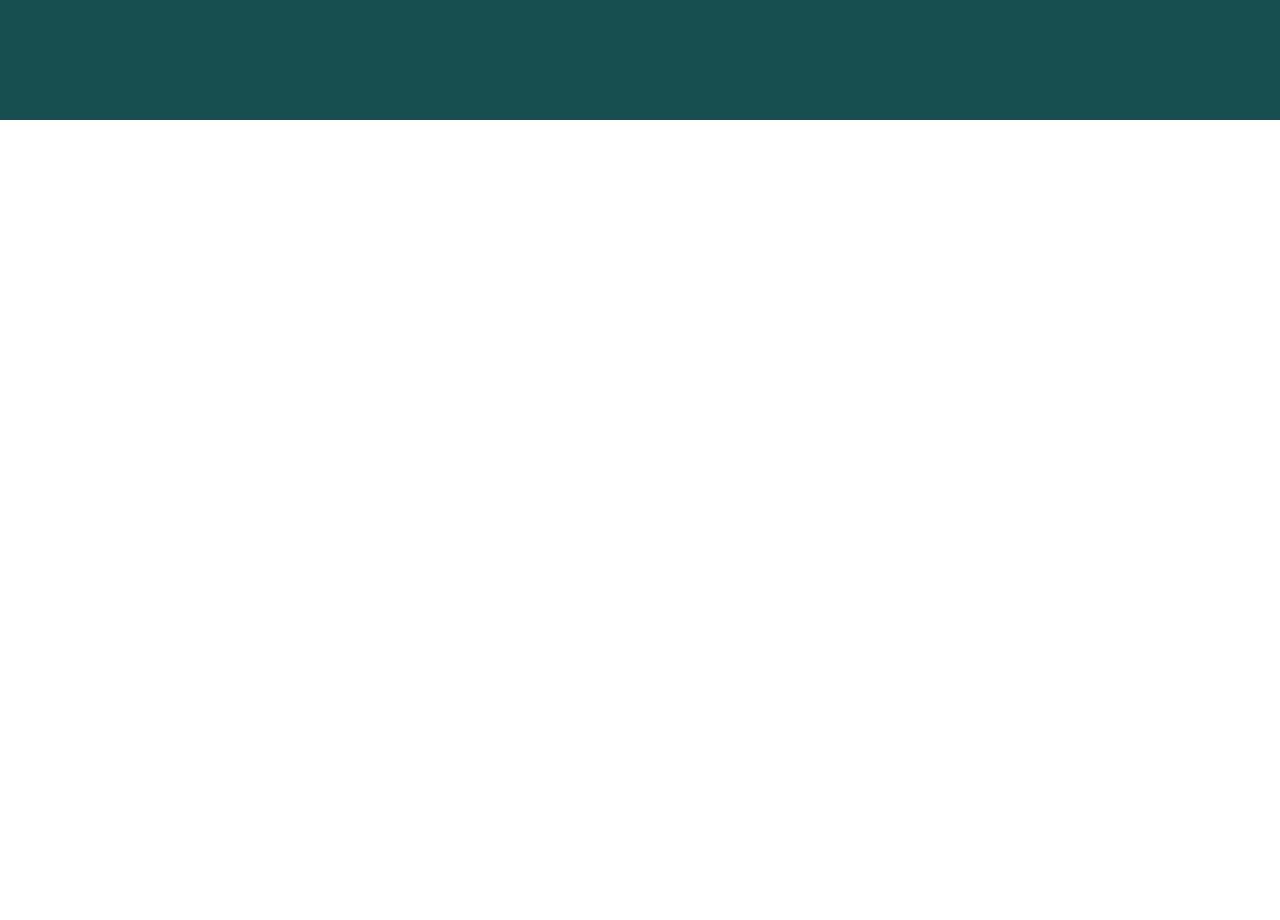
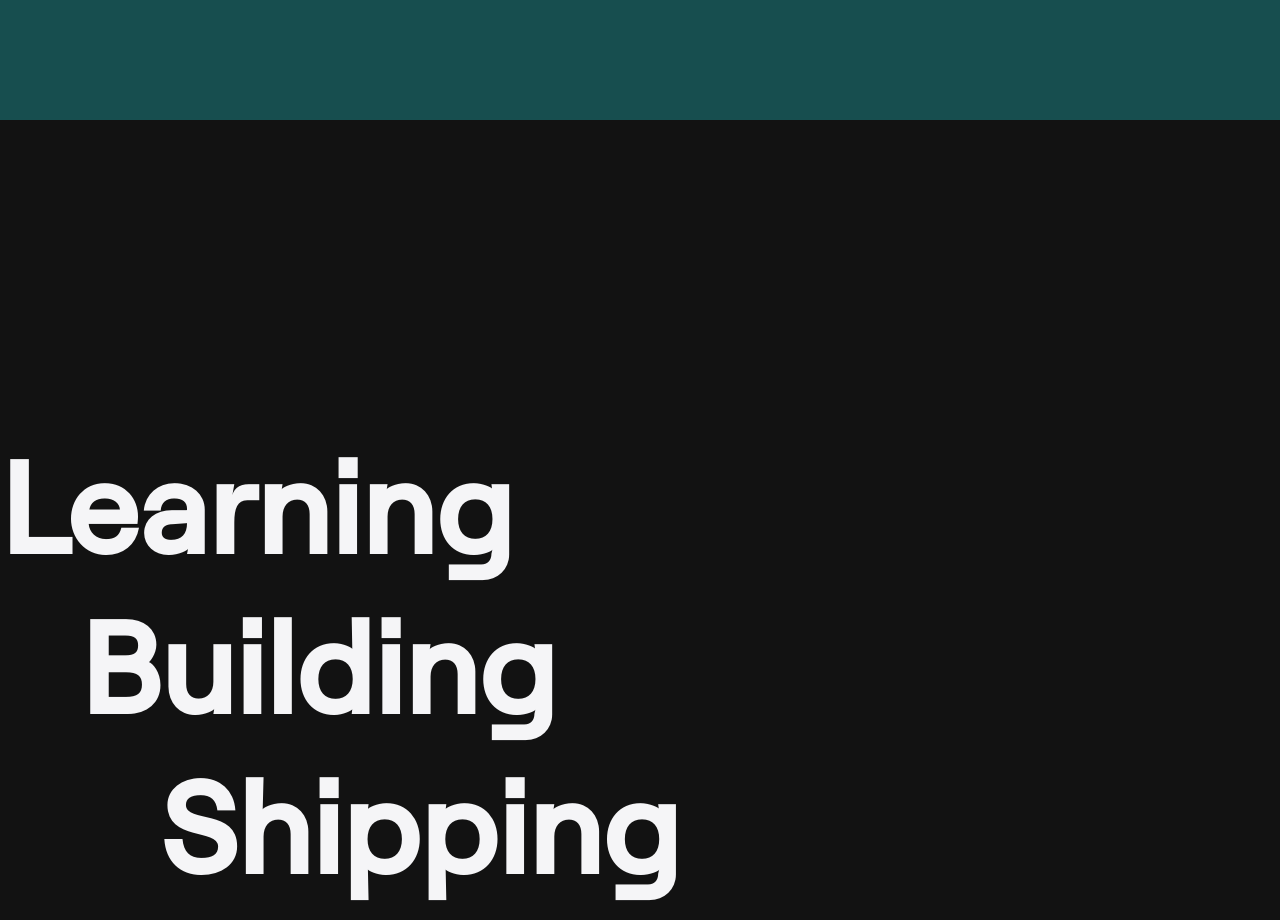
Before and after one commit to Vishvjeet-Rana/Vishvjeet-Dev-Portfolio, a React (Vite) app: page / in a window 1280 px wide. Shown: the part 680-1600 px from the top of the page. Before the commit the page ends 800 px from the top, so only its background shows below. Built offline with nearby package versions, Linux system fonts and the light colour scheme.

Commit message:
about section's left part complete

```diff
--- a/src/App.jsx
+++ b/src/App.jsx
@@ -5,7 +5,7 @@ function App() {
   return (
     <section>
       <Hero />
-      {/* <About /> */}
+      <About />
     </section>
   );
 }
--- a/src/components/About.jsx
+++ b/src/components/About.jsx
@@ -1,204 +1,57 @@
 import React from "react";
-import about1 from "../assets/about1.svg";
-import about2 from "../assets/about2.svg";
-import about3 from "../assets/about3.svg";
 import { useRef } from "react";
 import gsap from "gsap";
 import { useGSAP } from "@gsap/react";
-import TextPressure from "./TextPressure";
 import { ScrollTrigger } from "gsap/all";
+import BlurText from "./BlurText";
 
 gsap.registerPlugin(ScrollTrigger);
 
-const About = ({ className }) => {
-  const imgRef = useRef(null);
-  const leftTextRef = useRef([]);
-  const mainSectionRef = useRef(null);
-
-  leftTextRef.current = [];
-  imgRef.current = [];
-
-  const addToImgRefs = (el) => {
-    if (el && !imgRef.current.includes(el)) {
-      imgRef.current.push(el);
-    }
-  };
-
-  const addToTextRefs = (el) => {
-    if (el && !leftTextRef.current.includes(el)) {
-      leftTextRef.current.push(el);
-    }
-  };
-
-  // animations for left part of about section Img and Text and when the about section comes into viewport
-  useGSAP(() => {
-    const tl = gsap.timeline({
-      scrollTrigger: {
-        trigger: mainSectionRef.current,
-        start: "top center", // Triggers when the section is fully visible
-        end: "bottom center",
-        toggleActions: "play none none reverse", // Plays animation when entering, reverses when leaving
-        once: true, // Ensures animation only plays once
-      },
-    });
-
-    tl.fromTo(
-      imgRef.current,
-      { opacity: 0, scale: 0.8, x: -150 },
-      { opacity: 1, scale: 1, x: 0, duration: 2 },
-      0.2
-    );
-
-    tl.fromTo(
-      leftTextRef.current,
-      { opacity: 0, scale: 0.8, x: 150 },
-      { opacity: 1, scale: 1, x: 0, duration: 2 },
-      0.3
-    );
-  }, []);
-
-  // this section for scrolling effect of whole main section
-  useGSAP(() => {
-    const tl = gsap.timeline({
-      duration: 0.5,
-      scrollTrigger: {
-        trigger: mainSectionRef.current,
-        start: "top top",
-        end: "+=100%",
-        scrub: true,
-        pin: true,
-        anticipatePin: 1,
-      },
-    });
-
-    // Breaking glass effect
-    tl.fromTo(
-      mainSectionRef.current,
-      { clipPath: "polygon(0% 0%, 100% 0%, 100% 100%, 0% 100%)" }, // Full rectangle
-      {
-        clipPath:
-          "polygon(10% 10%, 90% 0%, 100% 50%, 90% 100%, 10% 90%, 0% 50%)", // Broken glass effect
-        filter: "blur(5px)",
-        opacity: 0.6,
-        ease: "power2.inOut",
-      }
-    );
-
-    tl.to(mainSectionRef.current, {
-      scale: 0.9,
-      filter: "blur(8px)",
-      opacity: 0.3,
-      ease: "power2.inOut",
-    });
-  }, []);
-
+const About = () => {
   return (
-    <section
-      ref={mainSectionRef}
-      className={`${className}"h-dvh w-screen overflow-x-hidden bg-graph-paper-lg-about p-5 selection:bg-smoky"`}
-    >
-      <div className="h-full w-full bg-dark-blue rounded-[30px] p-3 flex flex-col items-center justify-around gap-4 xl:flex-row">
-        {/* left part - holding images and texts */}
-        <div className=" h-[95%] w-[95%] flex flex-col items-center justify-around">
-          {/* there are three vertical divs and every devs contains pic and image & text */}
-          {/* div 1 */}
-          <div className="w-full h-[33%] gap-1 flex items-center justify-between">
-            <div
-              ref={addToTextRefs}
-              className="leftText overflow-hidden h-[100%] w-[35%]  flex items-center justify-center"
-            >
-              <p className="font-zentry text-muted-teal text-3xl sm:text-7xl">
-                Learning
-              </p>
-            </div>
-            <div
-              ref={addToImgRefs}
-              className="overflow-hidden h-[100%] w-[35%] "
-            >
-              <img src={about1} alt="about 1 image" />
+    <section className="h-dvh w-screen overflow-x-hidden">
+      <div className=" h-[100%] w-[100%] bg-carbon-mist flex flex-col sm:flex-row items-center justify-center">
+        {/* left part */}
+        <div className="w-[100%] h-[50%] sm:w-[50%] sm:h-[100%] flex flex-col items-center justify-end ">
+          {/* first text */}
+          <div className="w-[100%] h-[20%] flex items-center">
+            <div>
+              <BlurText
+                text="Learning"
+                delay={150}
+                animateBy="words"
+                direction="top"
+                className="text-6xl sm:text-9xl text-alpine-frost font-robert-medium font-extrabold"
+              />
             </div>
           </div>
-          {/* div 2 */}
-          <div className="w-full h-[33%] gap-1 flex items-center justify-between">
-            <div
-              ref={addToTextRefs}
-              className="overflow-hidden h-[100%] w-[35%] "
-            >
-              <img src={about2} alt="about 1 image" />
-            </div>
-            <div
-              ref={addToImgRefs}
-              className="leftText overflow-hidden h-[100%] w-[35%]  flex items-center justify-center"
-            >
-              <p className="font-zentry text-muted-teal text-3xl sm:text-7xl">
-                Building
-              </p>
+          {/* second text */}
+          <div className="w-[100%] h-[20%] flex items-center">
+            <div>
+              <BlurText
+                text="Building"
+                delay={150}
+                animateBy="words"
+                direction="top"
+                className="text-6xl sm:text-9xl text-alpine-frost font-robert-medium font-extrabold ml-10 sm:ml-20"
+              />
             </div>
           </div>
-          {/* div 3 */}
-          <div className="w-full h-[33%] gap-1 flex items-center justify-between">
-            <div
-              ref={addToTextRefs}
-              className="leftText overflow-hidden h-[100%] w-[35%]  flex items-center justify-center"
-            >
-              <p className="font-zentry text-muted-teal text-3xl sm:text-7xl">
-                Shipping
-              </p>
-            </div>
-            <div
-              ref={addToImgRefs}
-              className="overflow-hidden h-[100%] w-[35%] "
-            >
-              <img src={about3} alt="about 1 image" />
+          {/* third text */}
+          <div className="w-[100%] h-[20%] flex items-center mb-2">
+            <div>
+              <BlurText
+                text="Shipping"
+                delay={150}
+                animateBy="words"
+                direction="top"
+                className="text-6xl sm:text-9xl text-alpine-frost font-robert-medium font-extrabold ml-20 sm:ml-40"
+              />
             </div>
           </div>
         </div>
-
-        {/* right part - where about me's all text goes */}
-        <div className=" h-[95%] w-[95%] flex items-center justify-center flex-col  overflow-hidden">
-          {/* for the main heading hello text */}
-          <div className="h-[25%] w-[85%] font-extrabold flex items-center justify-center overflow-hidden ">
-            <TextPressure
-              text="About Me"
-              flex={true}
-              alpha={false}
-              stroke={false}
-              width={true}
-              weight={true}
-              italic={true}
-              textColor="#57b8ab"
-              strokeColor="#ff0000"
-              minFontSize={40}
-            />
-          </div>
-
-          {/* second div holding all data about "about me" */}
-          <div ref={addToTextRefs} className="h-[75%] w-[85%] sm:p-2 ">
-            <p className="font-bold font-robert-medium text-desert-sand text-sm sm:text-xl sm:mt-4 sm:mb-4">
-              Hey there! I'm{" "}
-              <span className="font-extrabold text-muted-teal">
-                Vishvjeet Rana,{" "}
-              </span>
-              a passionate Full Stack Web Developer who loves crafting dynamic
-              web experiences that blend creativity with functionality. With a
-              knack for turning ideas into interactive realities, I specialize
-              in the MERN stack — building everything from sleek frontends to
-              powerful backends.
-            </p>
-            <p className="hidden sm:block font-bold font-robert-medium text-desert-sand text-sm sm:text-xl sm:mb-4">
-              But that's not all — I'm also diving into the exciting world of AI
-              and exploring how technology can push boundaries. Whether it's
-              designing pixel-perfect UIs, writing clean APIs, or experimenting
-              with AI integration, I'm always up for the challenge.
-            </p>
-            <p className="font-bold text-smoky font-robert-medium text-sm">
-              What keeps me going? Curiosity, innovation, and the constant urge
-              to <span className="text-muted-teal">learn</span>,{" "}
-              <span className="text-muted-teal">build</span>, and{" "}
-              <span className="text-muted-teal">ship</span> cool stuff.
-            </p>
-          </div>
-        </div>
+        {/* right part */}
+        <div className="w-[100%] h-[50%] sm:w-[50%] sm:h-[100%]"></div>
       </div>
     </section>
   );
--- a/src/components/Hero.jsx
+++ b/src/components/Hero.jsx
@@ -124,7 +124,7 @@ const Hero = () => {
                 ref={firstItemRef}
                 className="mt-10 flex flex-col  justify-center"
               >
-                <p className="text-lg sm:text-xl font-robert-medium text-carbon-mist">
+                <p className="text-lg sm:text-xl font-robert-medium font-semibold text-carbon-mist">
                   Contact:
                 </p>
                 <p className="text-lg sm:text-xl font-robert-medium text-carbon-mist">
@@ -139,14 +139,14 @@ const Hero = () => {
                 ref={secondItemRef}
                 className="mt-10 flex flex-col justify-center"
               >
-                <p className="text-lg sm:text-xl font-robert-medium text-carbon-mist">
+                <p className="text-lg sm:text-xl font-robert-medium font-semibold text-carbon-mist">
                   My Location:
                 </p>
                 <p className="text-lg sm:text-xl font-robert-medium text-carbon-mist">
                   <a
                     href="https://www.google.com/maps?q=29.68727901062938,76.9901177257675"
                     target="_blank"
-                    class="text-lg sm:text-xl font-robert-medium text-carbon-mist"
+                    className="text-lg sm:text-xl font-robert-medium text-carbon-mist"
                   >
                     Location: 29.6873° N, 76.9901° E
                   </a>
```
